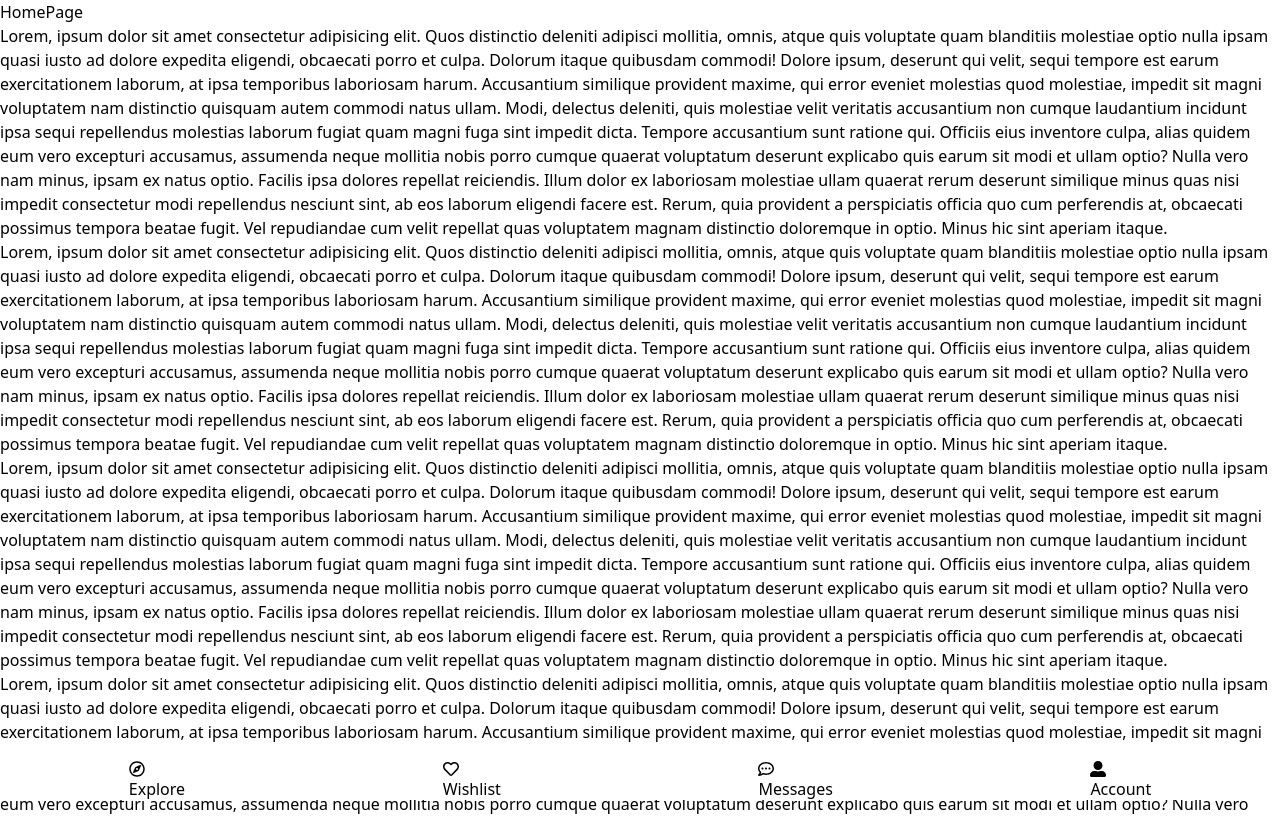
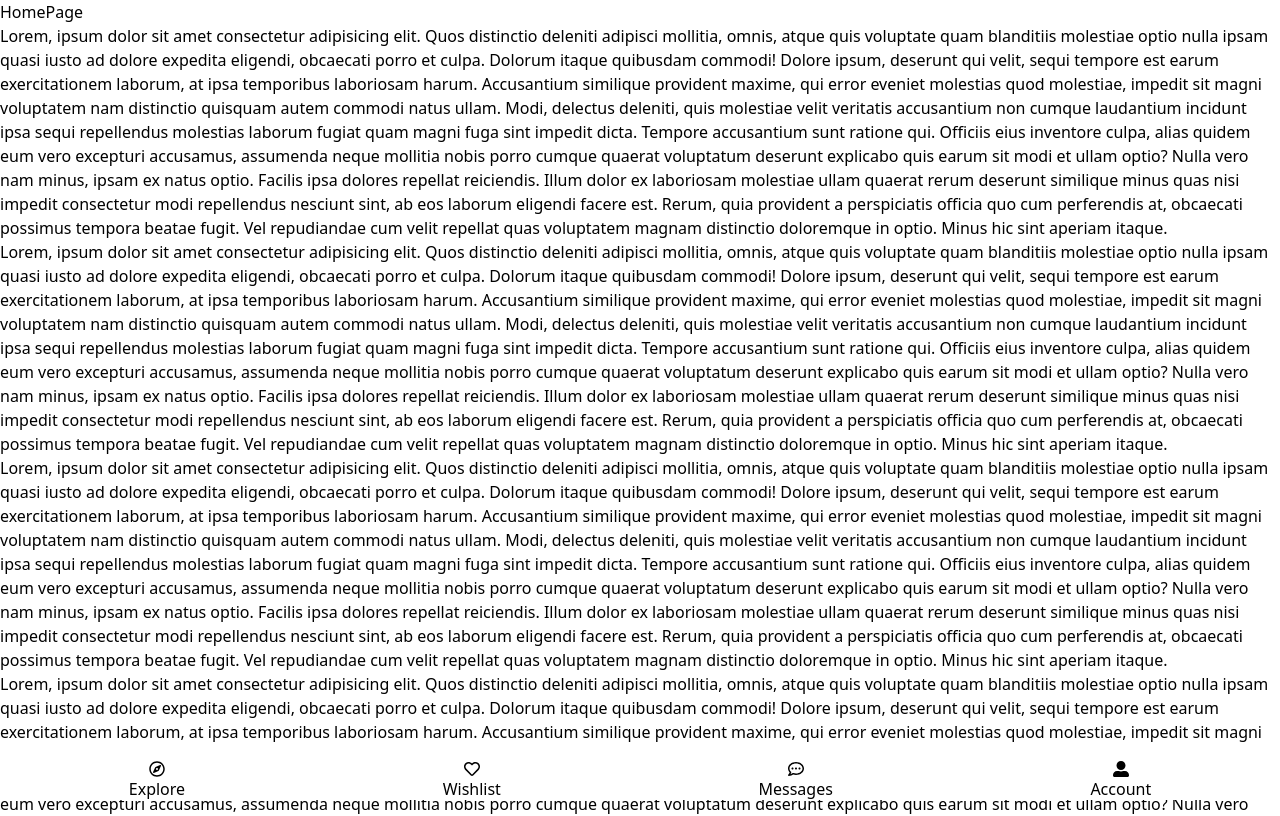
Before and after one commit to debanjo31/realEstate, a React (Vite) app: page / in a window 1280 px wide. Shown: the top 816 px of the page. Built offline with nearby package versions, Linux system fonts and the light colour scheme.

Commit message:
navbar spacing done

```diff
--- a/src/component/Navbar.jsx
+++ b/src/component/Navbar.jsx
@@ -6,19 +6,19 @@
     return (
      <div className='navbar'>
        <div className=" flex justify-around mt-4">
-        <div className="flex flex-col justify-center">
+        <div className="flex flex-col items-center	">
         <p><FaRegCompass /></p>
         <p>Explore</p>
         </div>
-        <div className="flex flex-col">
+        <div className="flex flex-col items-center">
         <p><FaRegHeart /></p>
         <p>Wishlist</p>
         </div>
-        <div className="flex flex-col">
+        <div className="flex flex-col items-center">
         <p><FaRegCommentDots /></p>
         <p>Messages</p>
         </div>
-        <div className="flex flex-col">
+        <div className="flex flex-col items-center">
         <p><FaUserAlt /></p>
         <p>Account</p>
         </div>
```
